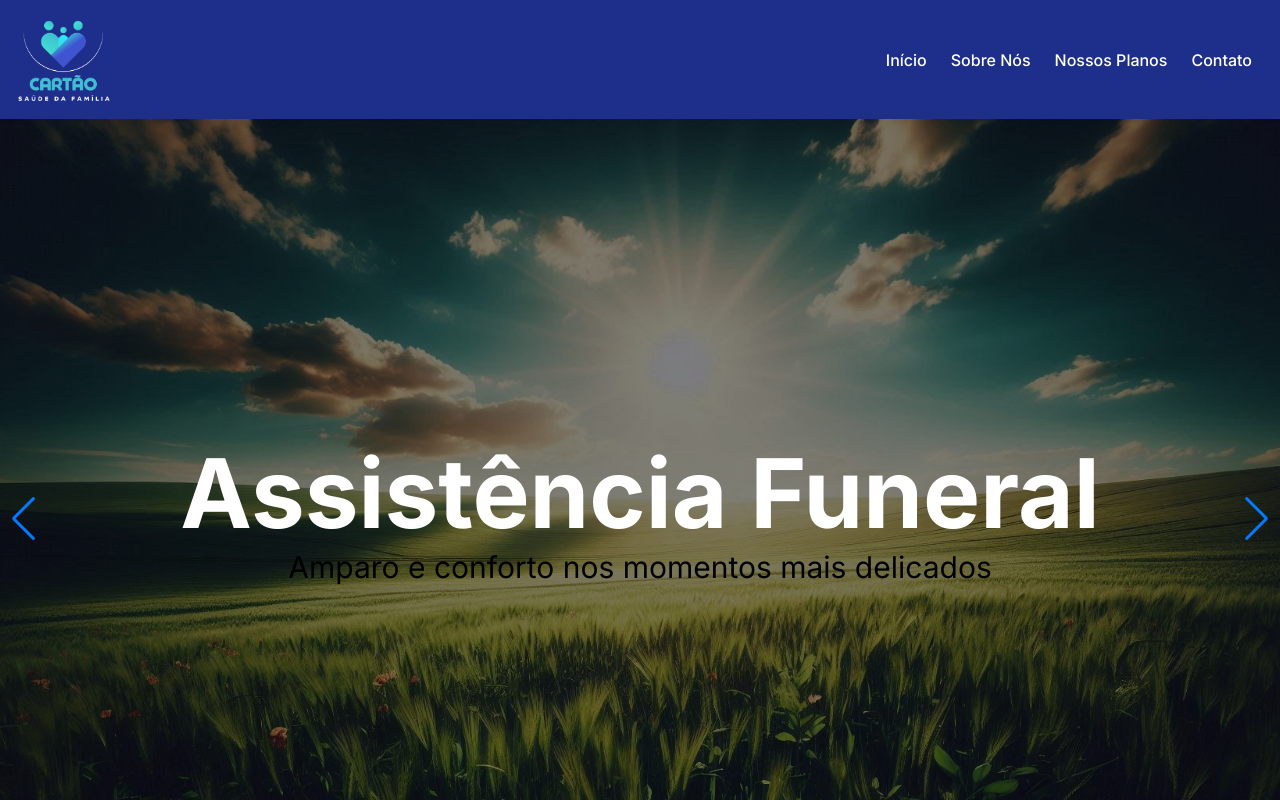
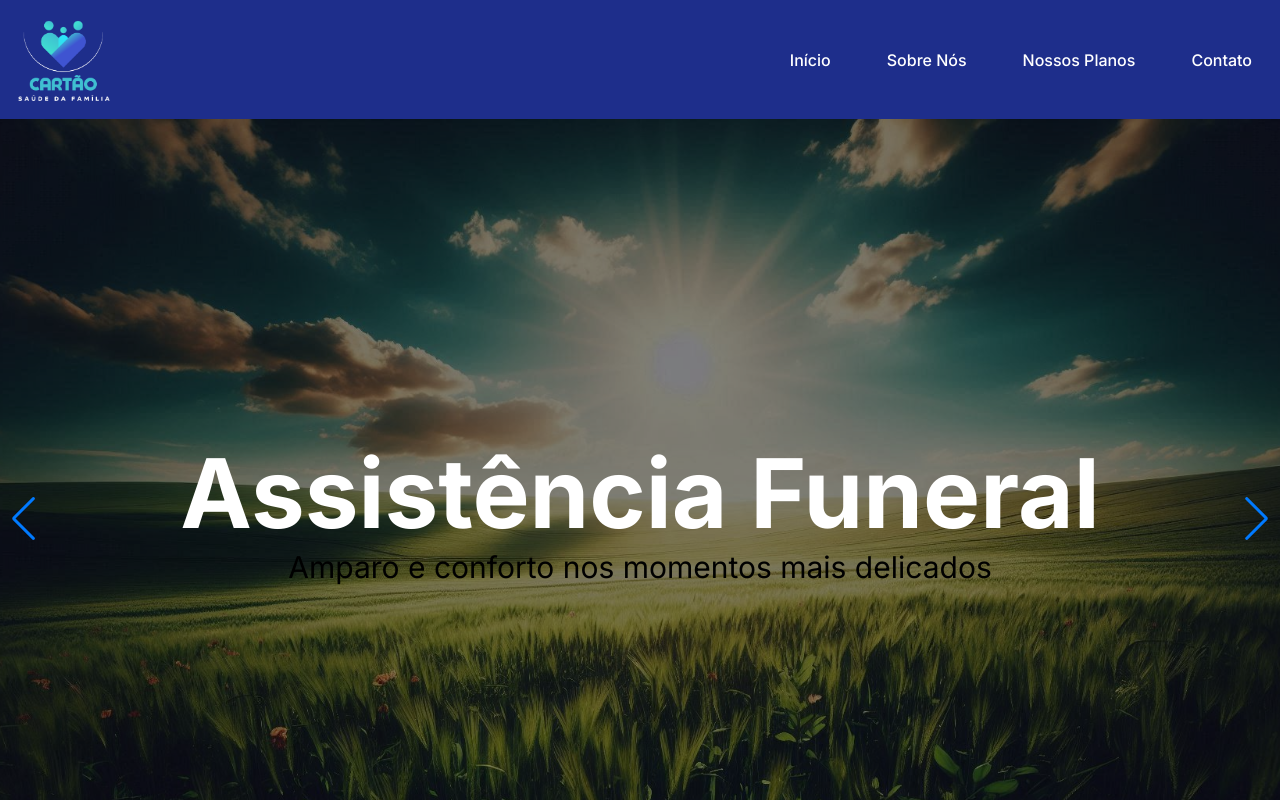
Before and after one commit to marceloaaguilar/saudeParaFamilia, a Next.js app: page / in a window 1280 px wide. Both pictures are taken after a click on the element 23 px from the left and 519 px from the top of the page. Shown: the top 800 px of the page. Built offline with nearby package versions, Linux system fonts and the light colour scheme.

Commit message:
Fixing Navbar

```diff
--- a/src/app/components/Header.tsx
+++ b/src/app/components/Header.tsx
@@ -20,7 +20,7 @@ export default function Header(){
               <div className="absolute inset-0 bg-black opacity-50" />
               <div className="absolute inset-0 flex items-center justify-center flex-col">
                 <h2 className="text-white text-4xl md:text-8xl font-bold">Telemedicina</h2>
-                <p className='text-3xl my-2'>24 horas por dia, 7 dias por semana</p>
+                <p className='lg:text-3xl my-2'>24 horas por dia, 7 dias por semana</p>
               </div>
             </div>
           </SwiperSlide>
@@ -29,9 +29,9 @@ export default function Header(){
             <div className="relative">
               <Image src='/bannerAssistenciaPet.jpg' alt="Banner de uma mulher com um cachorro" width={1920} height={1080} className="w-full h-64 md:h-screen object-cover"/>
               <div className="absolute inset-0 bg-black opacity-50" />
-              <div className="absolute inset-0 flex items-center justify-center flex-col">
+              <div className="absolute inset-0 flex items-center justify-center flex-col text-center text-wrap">
                 <h2 className="text-white text-4xl md:text-8xl font-bold">Assistência Pet</h2>
-                <p className='text-3xl my-2'>Telemedicina, Consultas Presenciais e tudo que vc precisar para seu filho de 4 patas</p>
+                <p className='lg:text-3xl my-2 px-5'>Telemedicina, Consultas Presenciais e tudo que você precisa para seu filho de 4 patas</p>
               </div>
             </div>
           </SwiperSlide>
@@ -42,7 +42,7 @@ export default function Header(){
               <div className="absolute inset-0 bg-black opacity-50" />
               <div className="absolute inset-0 flex items-center justify-center flex-col">
                 <h2 className="text-white text-4xl md:text-8xl font-bold">Clube de Descontos</h2>
-                <p className='text-3xl my-2'>Mais de 30.000 parceiros em todo o Brasil</p>
+                <p className='lg:text-3xl my-2'>Mais de 30.000 parceiros em todo o Brasil</p>
               </div>
             </div>
           </SwiperSlide>
@@ -53,7 +53,7 @@ export default function Header(){
               <div className="absolute inset-0 bg-black opacity-50" />
               <div className="absolute inset-0 flex items-center justify-center flex-col">
                 <h2 className="text-white text-4xl md:text-8xl font-bold">Assistência Funeral</h2>
-                <p className='text-3xl my-2'>Amparo e conforto nos momentos mais delicados</p>
+                <p className='lg:text-3xl my-2'>Amparo e conforto nos momentos mais delicados</p>
               </div>
             </div>
           </SwiperSlide>
--- a/src/app/components/Navbar.tsx
+++ b/src/app/components/Navbar.tsx
@@ -1,14 +1,23 @@
-import Image from "next/image"
+'use client'
+import { useState } from 'react';
+import Image from 'next/image';
 
-export default function Navbar(){
+export default function Navbar() {
+  const [isOpen, setIsOpen] = useState(false);
+
   return (
     <nav className="bg-custom-blue">
       <div className="max-w-screen-xl flex flex-wrap items-center justify-between mx-auto p-4">
         <a href="#" className="flex items-center space-x-3 rtl:space-x-reverse">
-                <Image className='w-24' src='/logoCartaoSaudeDaFamilia.png' alt="Logo Saúde da Família" width={1920} height={1080}/>
+          <Image className="w-24" src="/logoCartaoSaudeDaFamilia.png" alt="Logo Saúde da Família" width={1920} height={1080} />
         </a>
-                <div className="items-center justify-between hidden w-full md:flex md:w-auto md:order-1" id="navbar-sticky">
-                    <ul className="flex flex-col p-4 md:p-0 mt-4 font-medium border rounded-lg rtl:space-x-reverse md:flex-row md:mt-0 md:border-0">
+        <button onClick={() => setIsOpen(!isOpen)} className="inline-flex items-center p-2 ml-3 text-sm text-white bg-transparent rounded-lg md:hidden hover:bg-blue-600 focus:outline-none focus:ring-2 focus:ring-gray-200" aria-controls="navbar-sticky" aria-expanded={isOpen ? 'true' : 'false'}>
+          <svg className={`w-6 h-6 transition-transform duration-500 ${isOpen ? 'rotate-90' : ''}`} fill="none" stroke="currentColor" viewBox="0 0 24 24" xmlns="http://www.w3.org/2000/svg">
+            <path strokeLinecap="round" strokeLinejoin="round" strokeWidth="2" d="M4 6h16M4 12h16m-7 6h7"></path>
+          </svg>
+        </button>
+        <div className={`w-full md:flex md:w-auto md:order-1 ${isOpen ? 'block' : 'hidden'}`} id="navbar-sticky">
+          <ul className="flex flex-col p-4 mt-4 font-medium border rounded-lg bg-custom-blue md:bg-transparent md:p-0 md:mt-0 md:flex-row md:space-x-8 md:border-0">
             <li>
               <a href="#" className="block py-2 px-3 text-white" aria-current="page">Início</a>
             </li>
@@ -25,6 +34,5 @@ export default function Navbar(){
         </div>
       </div>
     </nav>
-
-    )
+  );
 }
```
Lines whose indentation alone changed are shown as unchanged.
